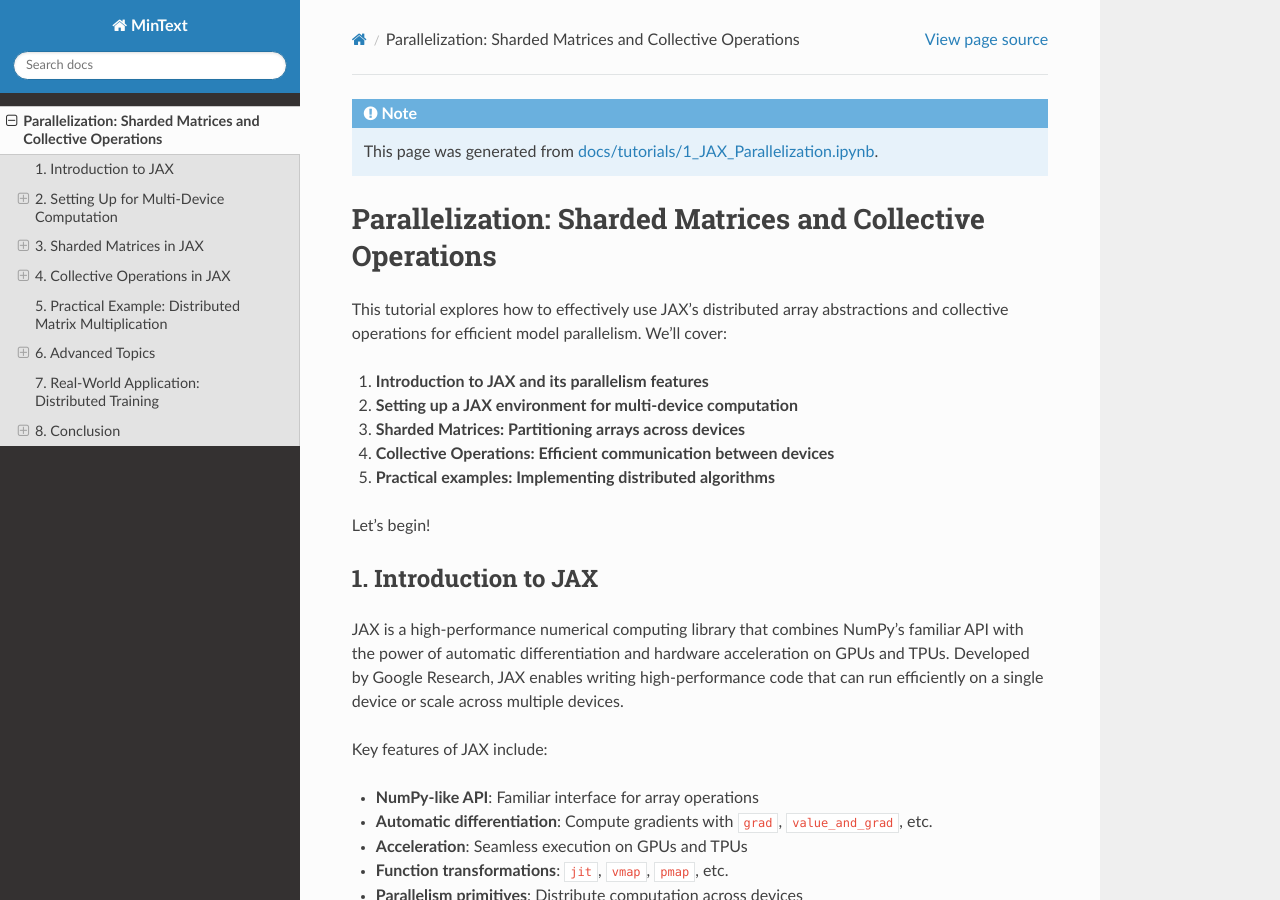
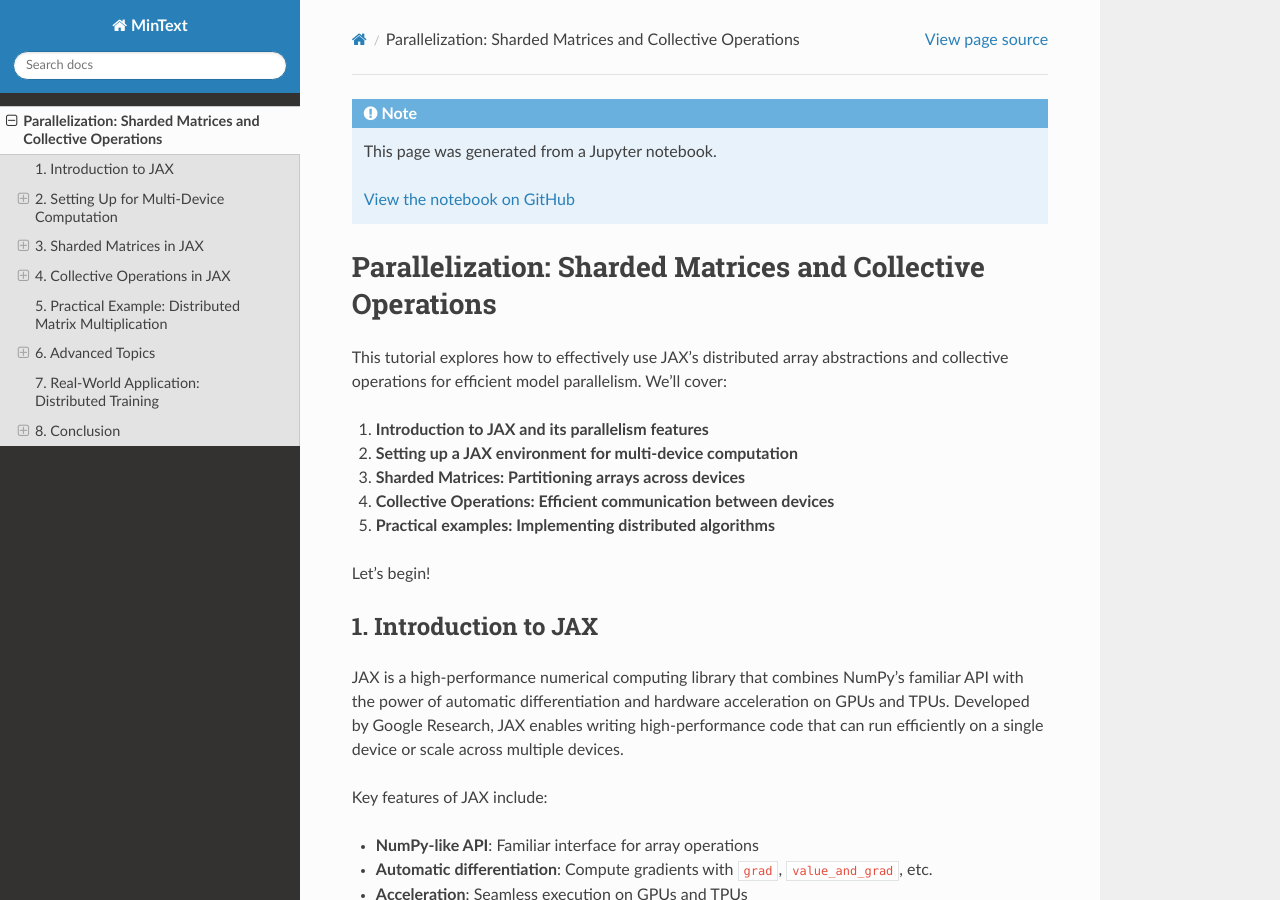
Before and after one commit to sshkhr/MinText, a Sphinx documentation site: the page built from docs/tutorials/1_JAX_Parallelization.ipynb, in a window 1280 px wide and 900 px high. Built offline with Sphinx 7.4.7 and the Read the Docs theme 3.1.0, drawn with Linux system fonts in a browser that asks for light colours.

Commit message:
fix: nbsphinx template error and title underline warning

```diff
--- a/docs/conf.py
+++ b/docs/conf.py
@@ -47,13 +47,13 @@
 
 # This is processed by Jinja2 and inserted before each notebook
 nbsphinx_prolog = r"""
-{% set docname = 'docs/' + env.doc2path(env.docname, base=None) %}
+{% set docname = env.docname %}
 
 .. note::
 
-   This page was generated from `{{ docname }}`__.
+   This page was generated from a Jupyter notebook.
 
-   __ https://github.com/sshkhr/MinText/blob/main/{{ docname }}
+   `View the notebook on GitHub <https://github.com/sshkhr/MinText/blob/main/docs/{{ docname }}.ipynb>`__
 """
 
 # Create necessary folders for Sphinx
--- a/docs/index.rst
+++ b/docs/index.rst
@@ -1,5 +1,5 @@
 Welcome to MinText's documentation!
-================================
+==================================
 
 MinText is a minimal JAX-based framework for text processing and language modeling.
 
```
